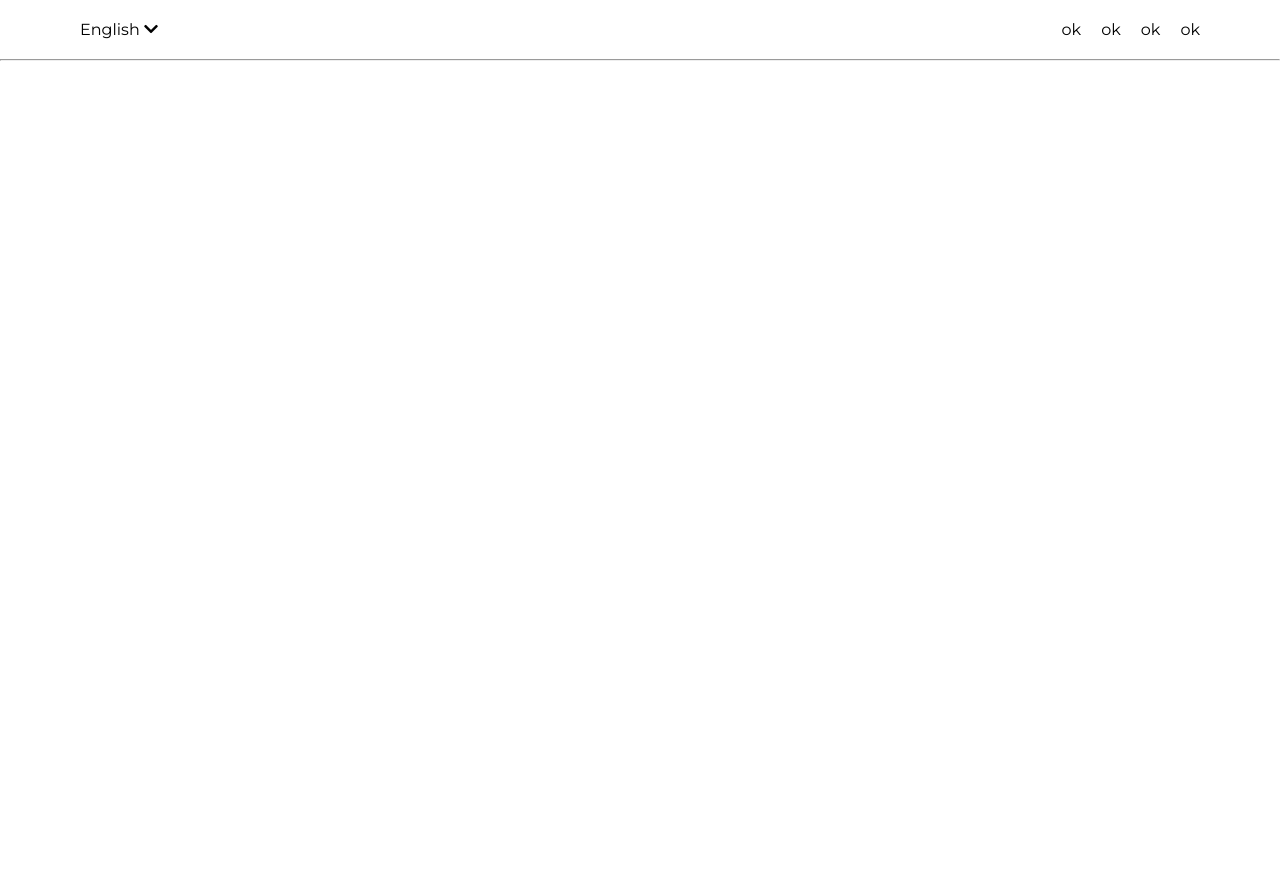
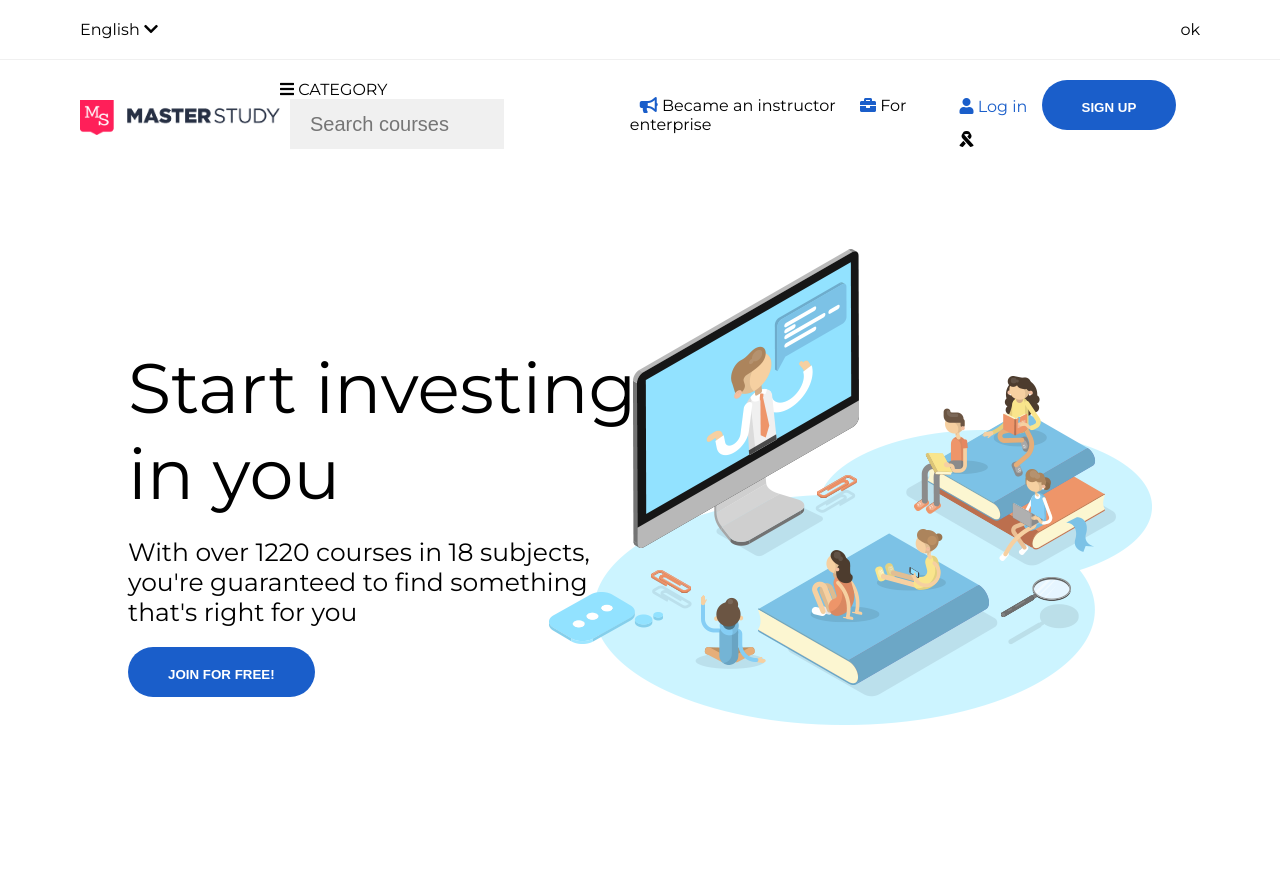
Before and after one commit to CristianGardosi/proj-html-vuejs, a plain HTML site: page index.html in a window 1280 px wide. Before the commit the page ends 800 px from the top, so only its background shows below. Drawn offline with nearby package versions, Linux system fonts and the light colour scheme.

Commit message:
HEADER INITIAL LOOK + jumbo

```diff
--- a/css/style.css
+++ b/css/style.css
@@ -9,13 +9,47 @@ body {
     font-family: 'Montserrat', sans-serif;
 }
 
+h1 {
+    font-weight: lighter;
+    font-size: 70px;
+}
+
+h3 {
+    font-weight: lighter;
+    font-size: 25px;
+}
+
+.uppercase {
+    text-transform: uppercase;
+}
+
+.btn-blue {
+    height: 50px;
+    font-weight: bold;
+    padding: 20px 40px;
+    border: none;
+    border-radius: 30px;
+    background: #1a5eca;
+    color: #fff;
+    cursor: pointer;
+}
+
+/* Classe per gestione generale dei link <a> */
+.links-style {
+    text-decoration: none;
+    color: black;
+}
+
 
 
 /* !LAYOUT STYLING */
+/* *HEADER* */
+/* Navbar in apertura di pagina, selezione lingua, navlinks e icons per i social  */
 .navbar-links-section {
     display: flex;
     padding: 20px 80px;
     justify-content: space-between;
+    border-bottom: 1px solid #f0f0f0;
 }
 
 .right-links-list {
@@ -23,11 +57,80 @@ body {
 }
 
 .right-links-list li {
-    margin-left: 20px;
     list-style: none;
 }
 
-.right-links-list li a {
-    text-decoration: none;
-    color: black;
+/* Sezione di logo ricerca tramine searchbar e login */
+.searchbar-login-section {
+    display: flex;
+    padding: 20px 80px;
+    align-items: center;
+    justify-content: space-between;
 }
+
+
+.searchbar-login-section .logo img {
+    max-width: 200px;
+    margin-top: 10px;
+
+}
+
+.searchbar-and-category-search {
+    flex-basis: 30%;
+}
+
+.searchbar {
+    position: relative;
+    width: 65%;
+    height: 50px;
+    margin-left: 10px;
+    font-size: 20px;
+    padding: 0 20px;
+    background: #f0f0f0;
+    border: none;
+}
+
+.working-links {
+    flex-basis: 30%;
+    margin-left: 20px;
+}
+
+.working-links a {
+    padding: 0 10px;
+}
+
+.working-links a i {
+    color: #1a5eca;
+}
+
+.login-or-signup a {
+    color: #1a5eca;
+}
+
+.login-or-signup .signup-btn {
+    margin: 0 10px;
+}
+
+/* Jumbotron */
+.jumbo-container {
+    position: relative;
+    width: 80vw;
+    height: 80vh;
+    margin: 80px auto;
+}
+
+.jumbo-text {
+    position: absolute;
+    width: 50%;
+    top: 15%;
+    left: 0;
+}
+
+.jumbo-text h3 {
+    padding: 20px 0;
+}
+
+.jumbo-image {
+    position: absolute;
+    right: 0;
+}
--- a/index.html
+++ b/index.html
@@ -20,37 +20,78 @@
 <body>
     <!-- Vue app container -->
     <div id="white-ims">
-        <!-- Navbar in apertura di pagina, selezione lingua, navlinks e icons per i social -->
+        <!-- Header double section -->
         <header class="navbar-searchbar">
+            <!-- Navbar in apertura di pagina, selezione lingua, navlinks e icons per i social -->
             <nav class="navbar-links-section">
                 <div class="left-language-selection">
-                    <span>
-                    English
-                    <i class="fas fa-chevron-down"></i>
-                    </span>
+                    <a class="links-style" href="#">
+                        <span>
+                        English
+                        <i class="fas fa-chevron-down"></i>
+                        </span>
+                    </a>
                 </div>
                 <div class="right-links-container">
                     <ul class="right-links-list">
                         <li>
-                            <a href="#">ok</a>
-                        </li>
-                        <li>
-                            <a href="#">ok</a>
-                        </li>
-                        <li>
-                            <a href="#">ok</a>
-                        </li>
-                        <li>
-                            <a href="#">ok</a>
+                            <a class="links-style" href="#">ok</a>
                         </li>
                     </ul>
                 </div>
             </nav>
-            <hr>
+            <!-- Sezione di logo ricerca tramine searchbar e login -->
             <div class="searchbar-login-section">
+                <!-- Logo section -->
+                <div class="logo">
+                    <img src="./img/MasterStudy_logo.png"
+                    alt="Logo">
+                </div>
+                <!-- Filtraggio per categorie e barra di ricerca -->
+                <div class="searchbar-and-category-search">
+                    <span class="uppercase category-filter">
+                        <i class="fas fa-bars"></i>
+                        category
+                    </span>
+                    <input class="searchbar" type="text" placeholder="Search courses">
 
+                </div>
+                <!-- Link di lavora con noi e per le aziende -->
+                <div class="working-links">
+                    <a class="links-style" href="#">
+                        <i class="fas fa-bullhorn"></i>
+                        Became an instructor
+                    </a>
+                    <a class="links-style" href="#">
+                        <i class="fas fa-briefcase"></i>
+                        For enterprise
+                    </a>
+                </div>
+                <!-- Accedi o registrati, sezione di accesso -->
+                <div class="login-or-signup">
+                    <a class="links-style" href="#">
+                        <i class="fas fa-user"></i>
+                        Log in
+                    </a>
+                    <button class="btn-blue signup-btn">
+                        SIGN UP
+                    </button>
+                    <i class="fas fa-ribbon"></i>
+                </div>
             </div>
         </header>
+        <!-- Jumbotron -->
+        <div class="jumbotron">
+            <div class="jumbo-container">
+                <div class="jumbo-text">
+                    <h1>Start investing in you</h1>
+                    <h3>With over 1220 courses in 18 subjects, you're guaranteed to find something that's right for you</h3>
+                    <button class="btn-blue uppercase">join for free!</button>
+                </div>
+                <div class="jumbo-image">
+                    <img src="./img/basepsd.png" alt="">
+                </div>
+        </div>
     </div>
 
     <!-- JS -->
```
Also changed, not shown: img/MasterStudy_logo.png (added), img/basepsd.png (added), 1 other file.
